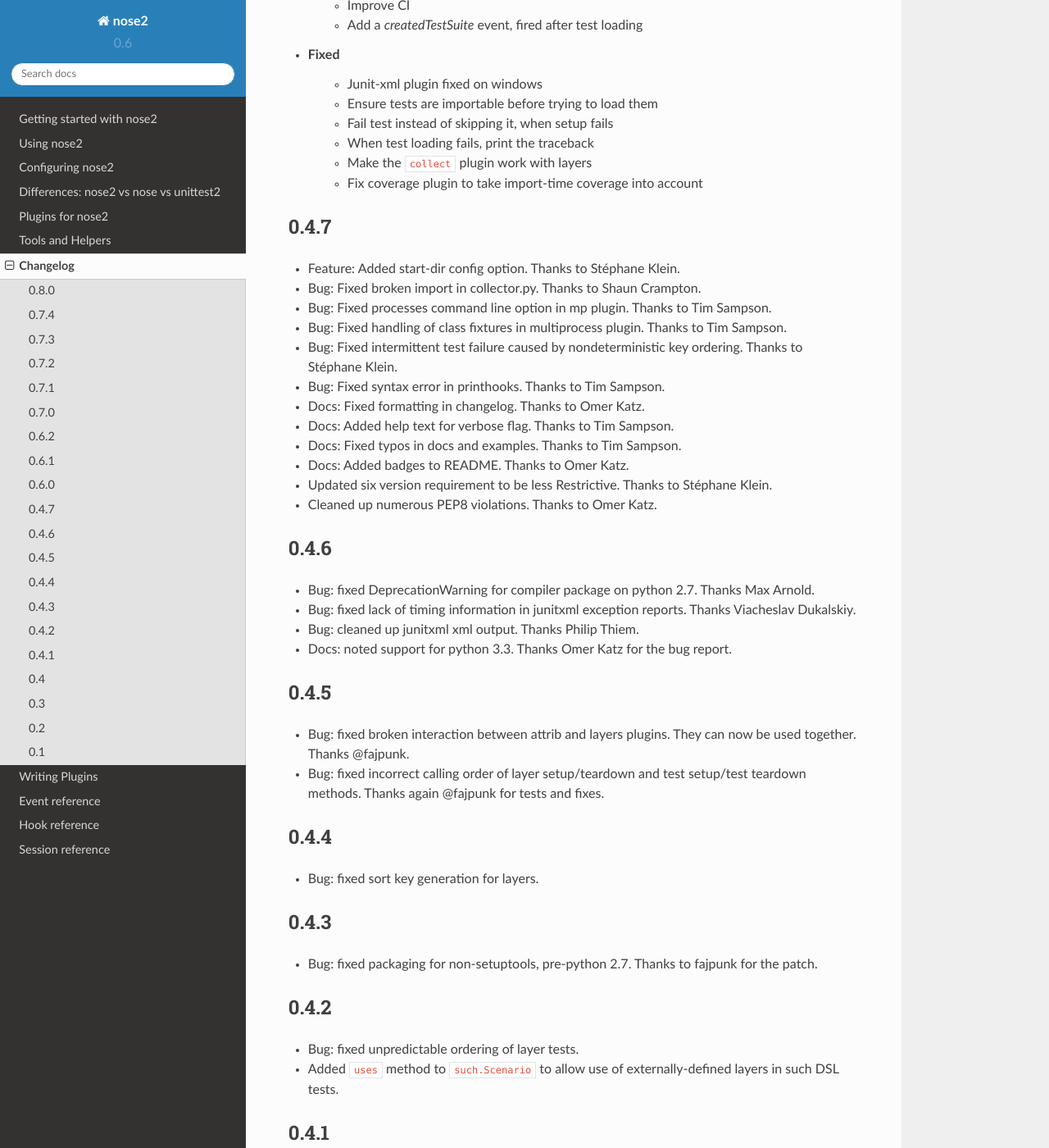
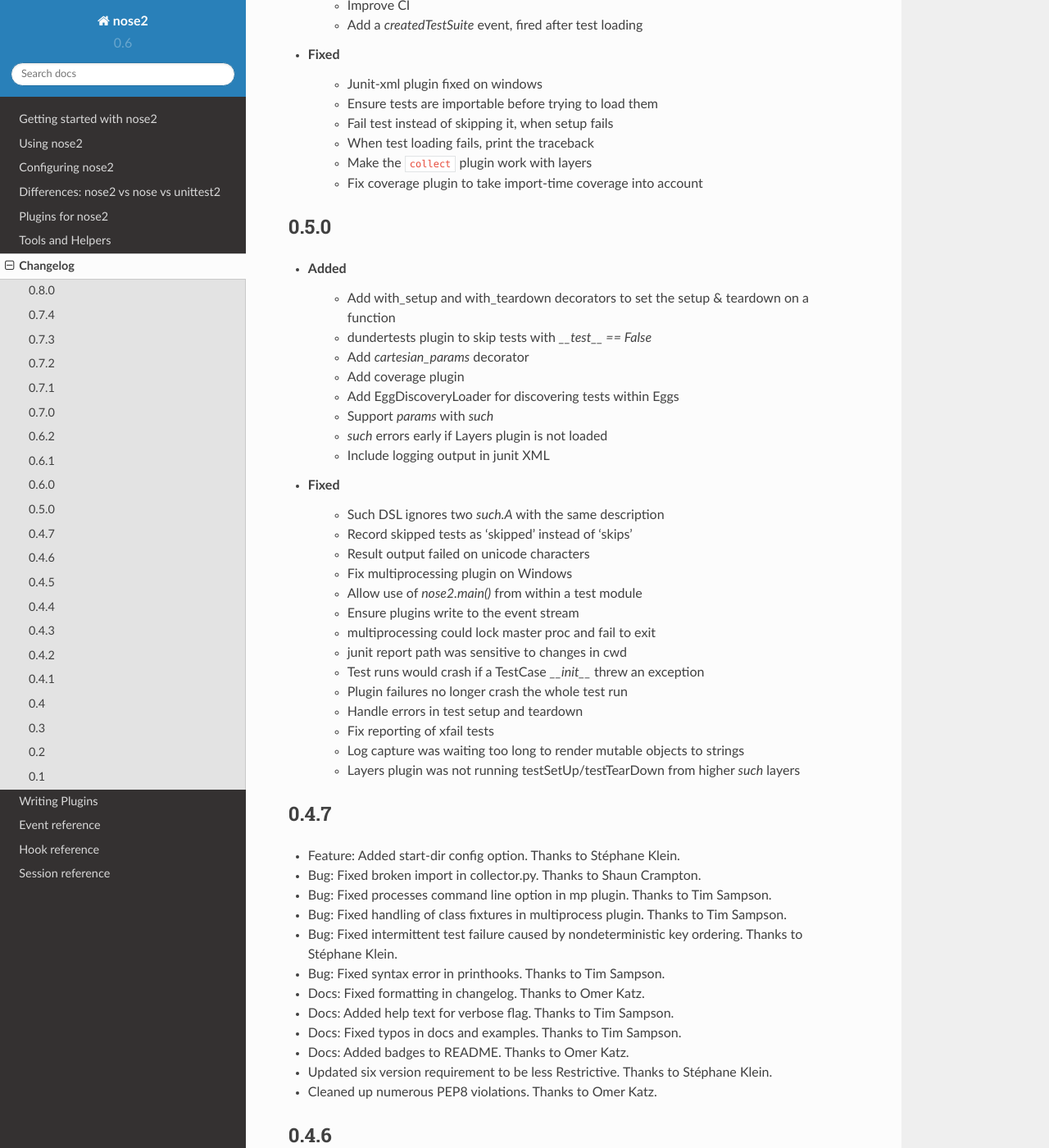
Before and after one commit to nose-devs/nose2, a Sphinx documentation site: the page built from docs/changelog.rst, in a window 1280 px wide and 1400 px high, scrolled down 2375 px. Shown: the whole window at 82% size. Built offline with Sphinx 7.4.7 and the Read the Docs theme 2.0.0, drawn with Linux system fonts in a browser that asks for light colours; pages that are not in the unit, such as notebooks, are missing from menus.

Commit message:
Add missing 0.5.0 changelog
closes #225

```diff
--- a/docs/changelog.rst
+++ b/docs/changelog.rst
@@ -102,6 +102,37 @@
     * When test loading fails, print the traceback
     * Make the ``collect`` plugin work with layers
     * Fix coverage plugin to take import-time coverage into account
+
+0.5.0
+-----
+
+* Added
+    * Add with_setup and with_teardown decorators to set the setup & teardown
+      on a function
+    * dundertests plugin to skip tests with `__test__ == False`
+    * Add `cartesian_params` decorator
+    * Add coverage plugin
+    * Add EggDiscoveryLoader for discovering tests within Eggs
+    * Support `params` with `such`
+    * `such` errors early if Layers plugin is not loaded
+    * Include logging output in junit XML
+
+* Fixed
+    * Such DSL ignores two `such.A` with the same description
+    * Record skipped tests as 'skipped' instead of 'skips'
+    * Result output failed on unicode characters
+    * Fix multiprocessing plugin on Windows
+    * Allow use of `nose2.main()` from within a test module
+    * Ensure plugins write to the event stream
+    * multiprocessing could lock master proc and fail to exit
+    * junit report path was sensitive to changes in cwd
+    * Test runs would crash if a TestCase `__init__` threw an exception
+    * Plugin failures no longer crash the whole test run
+    * Handle errors in test setup and teardown
+    * Fix reporting of xfail tests
+    * Log capture was waiting too long to render mutable objects to strings
+    * Layers plugin was not running testSetUp/testTearDown from higher `such` layers
+
 
 0.4.7
 -----
```
